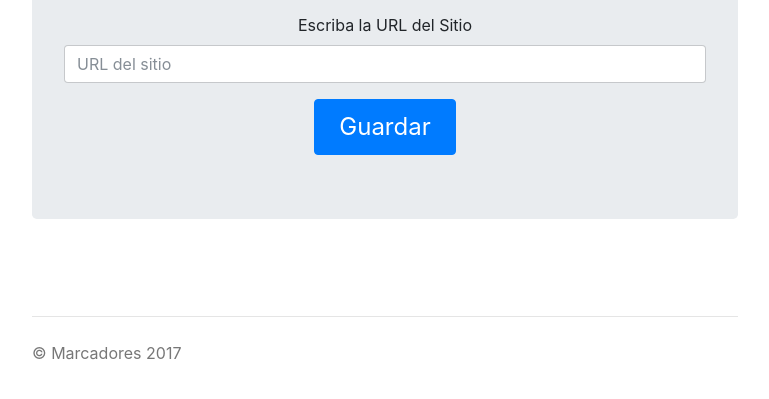
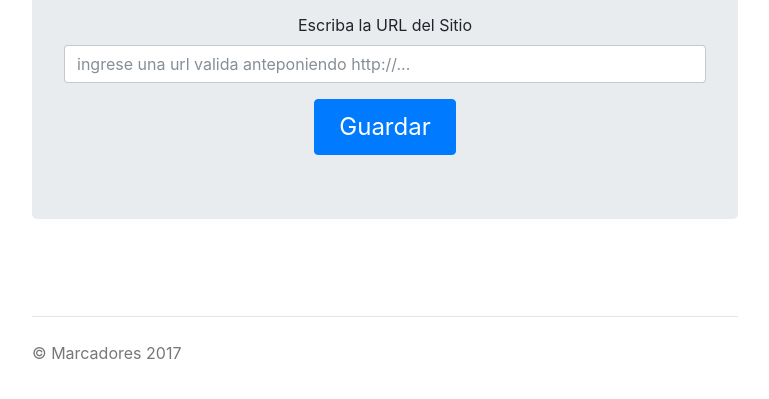
Before and after one commit to fedeatanasoff/marcadores, a plain HTML site: page index.html in a window 1280 px wide. Shown: the part 301-700 px from the top of the page, without its empty margins (255-1024 px from the left). Drawn offline with Linux system fonts and the light colour scheme.

Commit message:
editando placeholder de la url

```diff
--- a/index.html
+++ b/index.html
@@ -29,7 +29,7 @@
                 </div>
                 <div class="form-group">
                     <label for="url">Escriba la URL del Sitio</label>
-                    <input type="text" class="form-control" id="url" placeholder="URL del sitio">
+                    <input type="text" class="form-control" id="url" placeholder="ingrese una url valida anteponiendo http://...">
                 </div>
                 <button type="submit" class="btn btn-primary">Guardar</button>
             </form>
```
